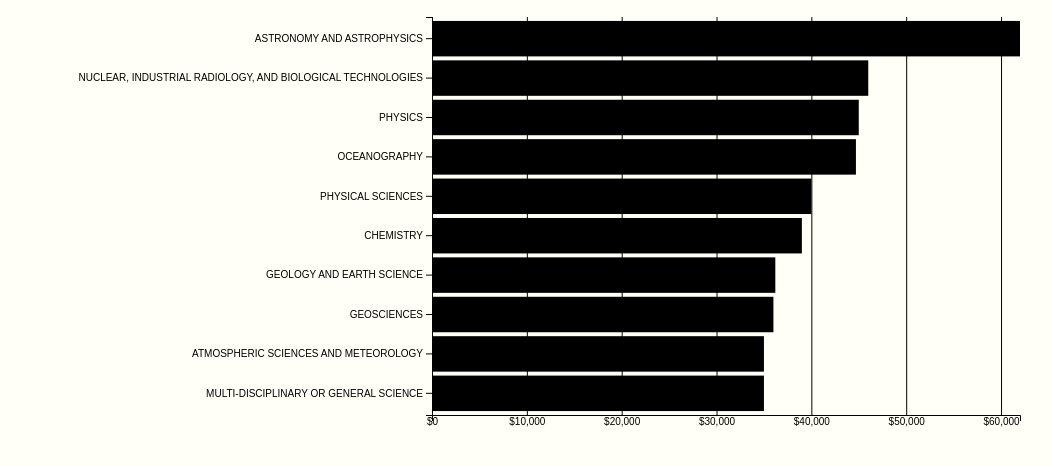
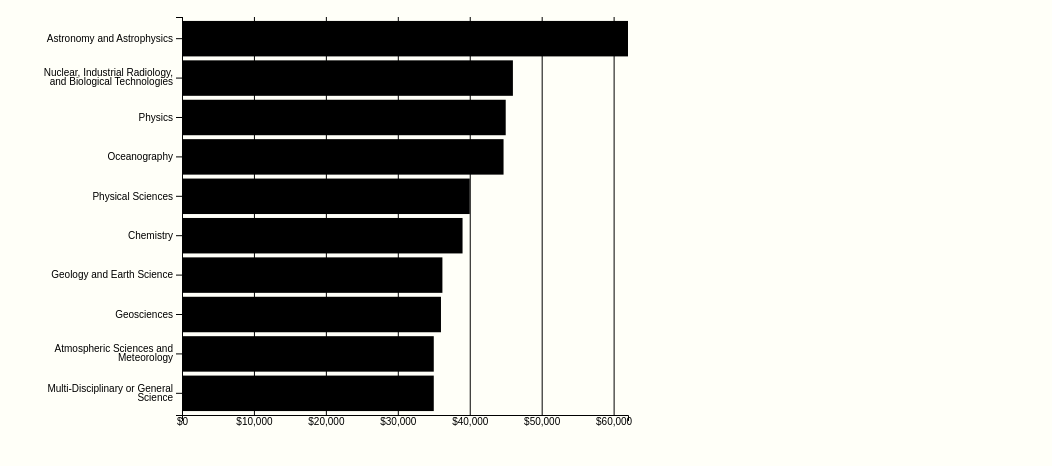
Before and after one commit to itskirikins/cmuviscourse17-project-ho-ji-zimmerman, a plain HTML site: page index.html in a window 1280 px wide. Shown: the part 452-918 px from the top of the page, without its empty margins (128-1180 px from the left). Drawn offline with nearby package versions, Linux system fonts and the light colour scheme; a web font is replaced by a local one.

Commit message:
Wrap text labels
Holy moly that's a lot of code just to get basic text layouting...

```diff
--- a/index.html
+++ b/index.html
@@ -18,7 +18,7 @@
     <section>
       <h2>Earnings By Major</h2>
 
-      <figure class="fullwidth">
+      <figure>
         <svg id="bar-chart--earnings" width="100%" height="35vw"></svg>
       </figure>
     </section>
--- a/js/main.js
+++ b/js/main.js
@@ -20,17 +20,86 @@ var EARNINGS_ID = '#bar-chart--earnings';
 var EARNINGS_CSV = '/data/recent-grads.csv';
 var EARNINGS_SVG = d3.select(EARNINGS_ID);
 
+var TICK_OFFSET = 9;
+
 function asCurrency(amt) {
   return '$' + Intl.NumberFormat().format(amt);
+}
+
+function wrap(text, width) {
+  text.each(function() {
+    var text = d3.select(this);
+    var words = text.text().split(/\s+/).reverse();
+    var lines = [[]];
+    var LINE_HEIGHT = 1.1; // ems
+    var x = text.attr("x");
+    var y = text.attr("y");
+    var dy = parseFloat(text.attr("dy"));
+    var tspan = text.text(null).append("tspan");
+
+    // Split the text by computing the wrap points
+    var word;
+    var numlines = 1;
+    while (word = words.pop()) {
+      var i = numlines - 1;
+      lines[i].push(word);
+      tspan.text(lines[i].join(" "));
+
+      if (tspan.node().getComputedTextLength() > width) {
+        lines[i].pop();
+        lines.push([]);
+        lines[i + 1] = [word];
+        tspan.text(word);
+        numlines += 1;
+      }
+    }
+
+    tspan.remove();
+    var n = lines.length;
+
+    // Actually add the wrapped lines to the page
+    lines.forEach(function(line, lineNumber) {
+      text.append('tspan')
+          .attr('x', x)
+          .attr('y', y)
+        .attr("dy", lineNumber * LINE_HEIGHT + dy - ((n - 1) / 2) + "em")
+          .text(line.join(' '));
+    });
+  });
+}
+
+// From http://stackoverflow.com/a/6475125
+function titleCase(title) {
+  var i, j, str, lowers, uppers;
+  str = title.replace(/([^\W_]+[^\s-]*) */g, function(txt) {
+    return txt.charAt(0).toUpperCase() + txt.substr(1).toLowerCase();
+  });
+
+  // Certain minor words should be left lowercase unless
+  // they are the first or last words in the string
+  lowers = ['A', 'An', 'The', 'And', 'But', 'Or', 'For', 'Nor', 'As', 'At',
+  'By', 'For', 'From', 'In', 'Into', 'Near', 'Of', 'On', 'Onto', 'To', 'With'];
+  for (i = 0, j = lowers.length; i < j; i++)
+    str = str.replace(new RegExp('\\s' + lowers[i] + '\\s', 'g'),
+      function(txt) {
+        return txt.toLowerCase();
+      });
+
+  // Certain words such as initialisms or acronyms should be left uppercase
+  uppers = ['Id', 'Tv'];
+  for (i = 0, j = uppers.length; i < j; i++)
+    str = str.replace(new RegExp('\\b' + uppers[i] + '\\b', 'g'),
+      uppers[i].toUpperCase());
+
+  return str;
 }
 
 function earningsByMajor(earnings_data) {
 
   // ----- SVG Setup ----------------------------------------------------------
   // TODO(jez) Resize SVG height based on how many are in the selected category
-  // TODO(jez) Change the margin based on the longest label in the group
 
-  var margin = { top: 20, right: 20, bottom: 30, left: 400 };
+  var margin = { top: 20, right: 20, bottom: 30, left: 150 };
   var rect = EARNINGS_SVG.node().getBoundingClientRect();
   var width = rect.width - margin.left - margin.right;
   var height = rect.height - margin.top - margin.bottom;
@@ -64,7 +133,9 @@ function earningsByMajor(earnings_data) {
 
   g.append('g')
       .attr('class', 'y axis')
-      .call(d3.axisLeft(y));
+      .call(d3.axisLeft(y))
+    .selectAll('.tick text')
+      .call(wrap, margin.left - TICK_OFFSET);
 
   // TODO(jez) Write the value on top of the bar
   g.selectAll('.bar')
@@ -80,5 +151,6 @@ function earningsByMajor(earnings_data) {
 d3.csv(EARNINGS_CSV, function(error, all_data) {
   if (error) throw error;
 
+  all_data.forEach((d) => { d.major = titleCase(d.major) });
   earningsByMajor(all_data);
 });
```
